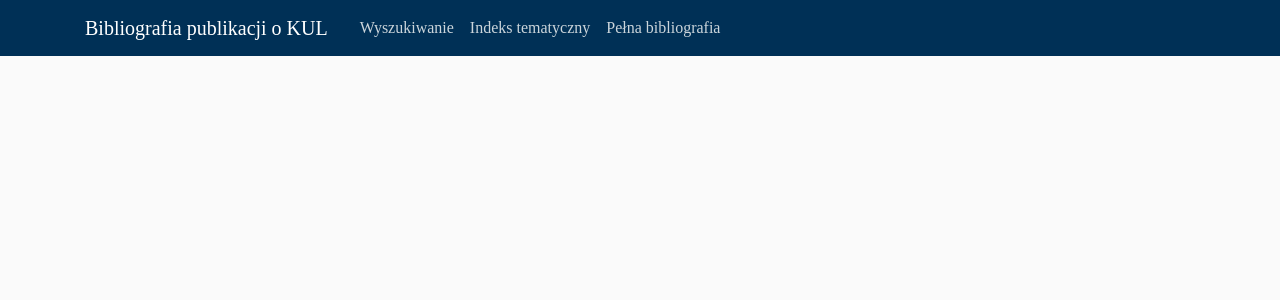
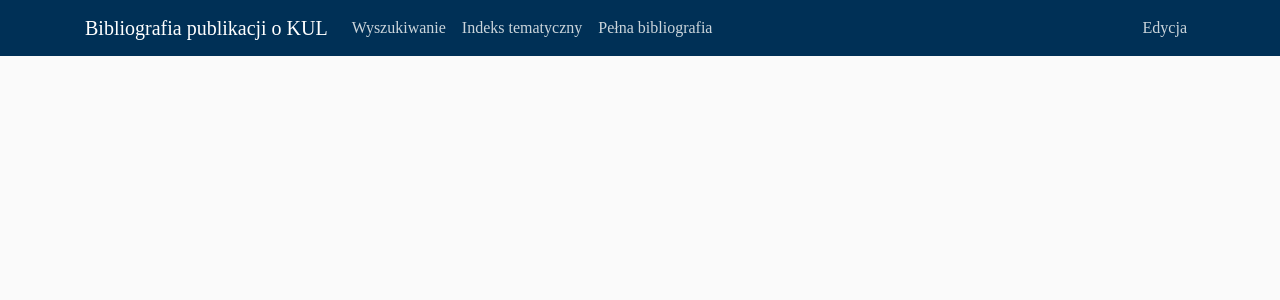
Before and after one commit to Hermotimos/PublicationsDB, a Django app: template templates/base.html in a window 1280 px wide. Shown: the top 300 px of the page. Run offline with Django 3.2, Linux system fonts and the light colour scheme; the template is opened without the code that fills it, so the values that code supplies are empty; some libraries are stand-ins or nearby versions.

Commit message:
link do admin login added

```diff
--- a/templates/navbar.html
+++ b/templates/navbar.html
@@ -3,7 +3,7 @@
 <header class="site-header">
     <nav class="navbar navbar-expand-md navbar-dark bg-steel fixed-top">
         <div class="container">
-            <a class="navbar-brand mr-4" href="/">Bibliografia publikacji o KUL</a>
+            <p class="navbar-brand mb-0">Bibliografia publikacji o KUL</p>
             <button class="navbar-toggler" type="button" data-toggle="collapse" data-target="#navbarToggle" aria-controls="navbarToggle" aria-expanded="false" aria-label="Toggle navigation">
                 <span class="navbar-toggler-icon"></span>
             </button>
@@ -14,6 +14,9 @@
                     <a class="nav-item nav-link" href="{% url 'bibliography:index' %}">Indeks tematyczny</a>
                     <a class="nav-item nav-link" href="{% url 'bibliography:full' %}">Pełna bibliografia</a>
                 </div>
+                <div class="navbar-nav">
+                    <a class="nav-item nav-link" href="{% url 'admin:index' %}">Edycja</a>
+                </div>
             </div>
         </div>
     </nav>
```
